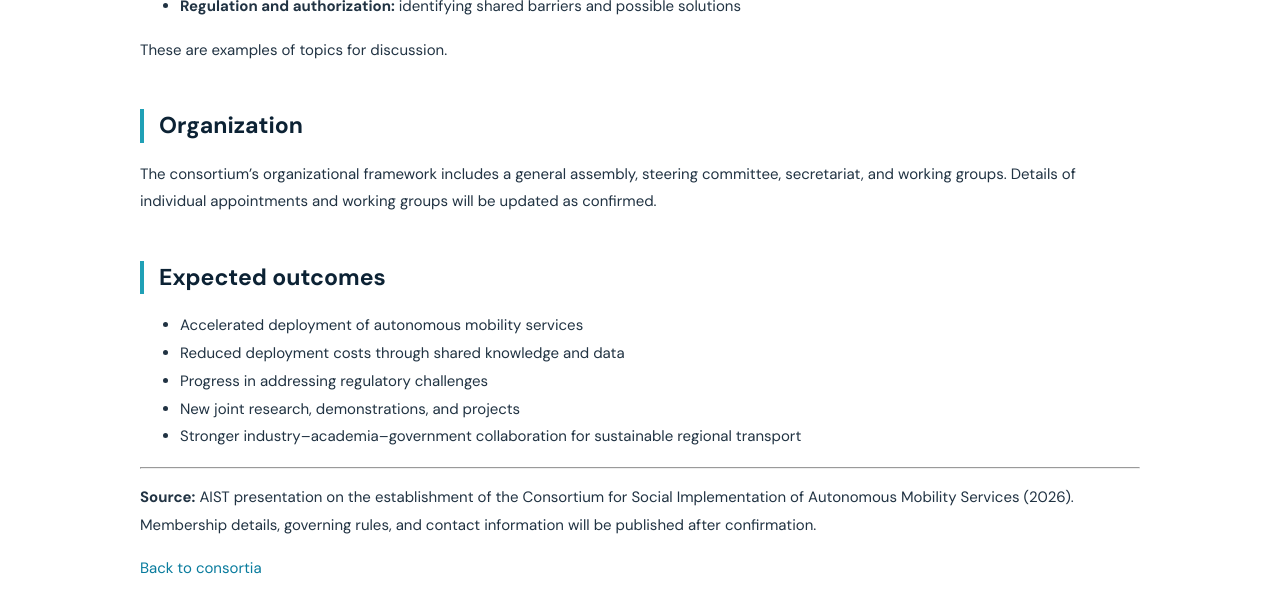
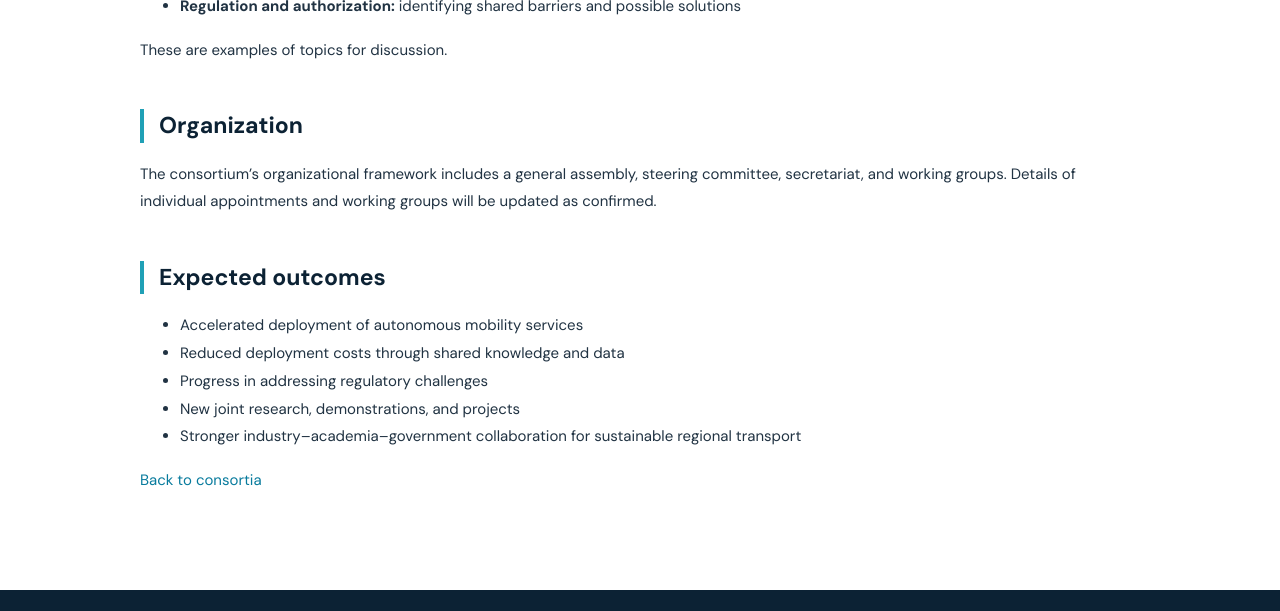
Before and after one commit to isri-aist/isri-aist.github.io, a Jekyll site: the page built from en/consortium/automated_driving_consortium.md, in a window 1280 px wide and 900 px high, scrolled down 1667 px, cut to the strip 0-611 px from the top of the window. Built offline with Jekyll 4.4.1, drawn with Linux system fonts in a browser that asks for light colours.

Commit message:
Remove source and provisional publication note from English consortium page

```diff
--- a/en/consortium/automated_driving_consortium.md
+++ b/en/consortium/automated_driving_consortium.md
@@ -50,8 +50,6 @@ The consortium's organizational framework includes a general assembly, steering
 - New joint research, demonstrations, and projects
 - Stronger industry–academia–government collaboration for sustainable regional transport
 
----
 
-**Source:** AIST presentation on the establishment of the Consortium for Social Implementation of Autonomous Mobility Services (2026). Membership details, governing rules, and contact information will be published after confirmation.
 
 [Back to consortia]({{ '/en/consortium/' | relative_url }})
```
